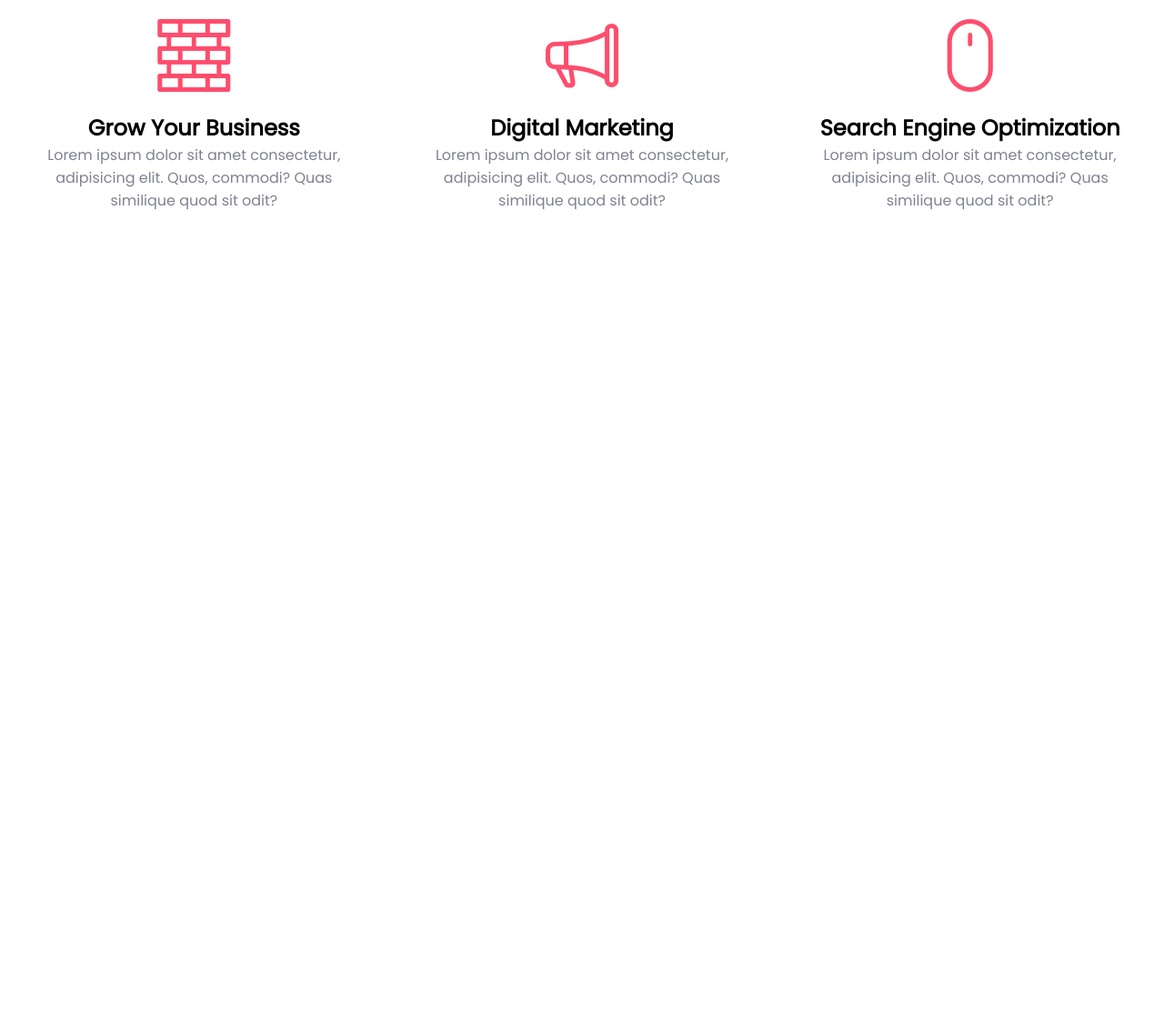
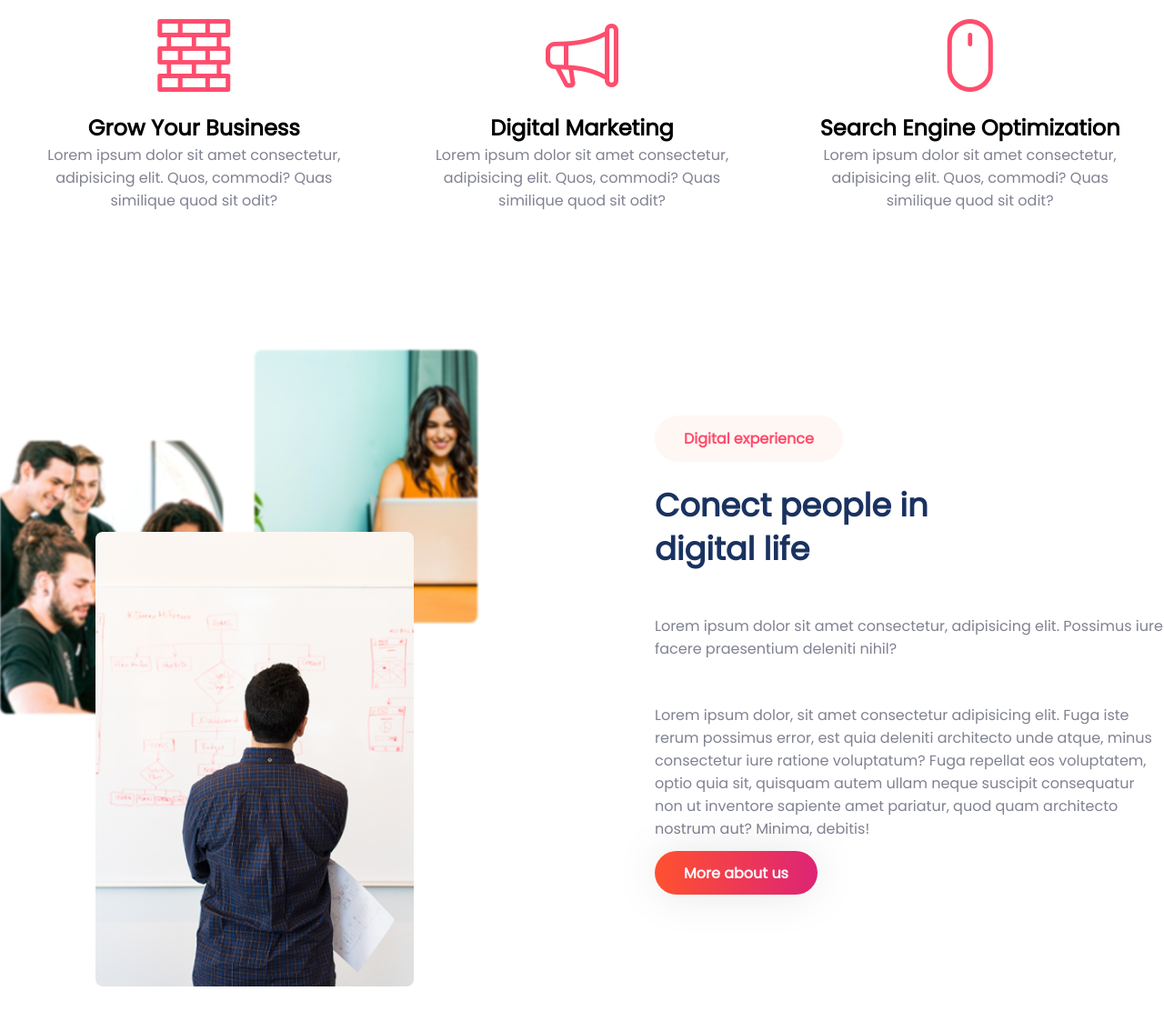
Before and after one commit to mbosprates/exemplo-agencia, a plain HTML site: page index.html in a window 1280 px wide. Shown: the part 1030-2153 px from the top of the page at 91% size. Before the commit the page ends 1415 px from the top, so only its background shows below. Drawn offline with nearby package versions, Linux system fonts and the light colour scheme.

Commit message:
fazendo a seção de digital life area

```diff
--- a/index.html
+++ b/index.html
@@ -103,6 +103,35 @@
                 </div>
             </div>
         </section>
+        <section class="container mx-auto life-area">
+            <div class="grid cols-1 lg-cols-2 tex-center md-text-left">
+                <div class="grid-images">
+                    <div class="item-one"></div>
+                    <div class="item-two"></div>
+                    <div class="item-three"></div>
+                </div>
+                <div class="py-10">
+                    <span class="d-inline btn btn-primary bg-gradient-peach text-red">
+                        Digital experience
+                    </span>
+                    <div class="font-poppins">
+                        <h1 class="text-lg text-dark py-5">
+                        Conect people in <br> digital life
+                        </h1>
+                        <p class="py-5 text-gray">Lorem ipsum dolor sit amet consectetur, adipisicing elit. Possimus iure facere praesentium deleniti nihil?</p>
+
+                        <p class="py-5 text-gray">
+                            Lorem ipsum dolor, sit amet consectetur adipisicing elit. Fuga iste rerum possimus error, est quia deleniti architecto unde atque, minus consectetur iure ratione voluptatum? Fuga repellat eos voluptatem, optio quia sit, quisquam autem ullam neque suscipit consequatur non ut inventore sapiente amet pariatur, quod quam architecto nostrum aut? Minima, debitis!
+                        </p>
+
+                        <py-5>
+                            <a href="#" class="btn btn-primary bg-gradient btn-shadow text-white">More about us</a>
+                        </py-5>
+
+                    </div>
+                </div>
+            </div>
+        </section>
     </main>
 
 
--- a/style.css
+++ b/style.css
@@ -331,10 +331,48 @@ ul{
     padding: 5rem 0;
 }
 
+/* ############## Digital life area ############## */
 
+#site-main .life-area > .grid{
+    column-gap: 10rem;
+}
 
+#site-main .life-area .grid-images{
+    display: grid;
+    grid-template-columns: repeat(16, minmax(10px,1fr));
+    grid-template-rows: repeat(8, minmax(100px,1fr));
+}
 
+#site-main .life-area .grid-images .item-one{
+    background: var(--text-gray);
+    grid-column-start: 1;
+    grid-column-end: 8;
+    grid-row-start: 2;
+    grid-row-end: 5;
+    background: var(--bg-image1);
+    background-size: cover;
+    border-radius: 8px;
+    filter: blur(1px);
+}
+#site-main .life-area .grid-images .item-two{
+    background: var(--text-gray);
+    grid-column-start: 9;
+    grid-column-end: 16;
+    grid-row-start: 1;
+    grid-row-end: 4;
+    background: var(--bg-image2);
+    background-size: cover;
+    border-radius: 8px;
+    filter: blur(1px);
+}
 
+#site-main .life-area .grid-images .item-three{
+    grid-area: 3/4/8/14;
+    background: var(--bg-image3);
+    background-size: cover;
+    border-radius: 8px;
+    z-index: 99;
+}
 
 /* ############## Responsive ############## */
 
@@ -351,6 +389,10 @@ ul{
 @media(min-width:768px){
     .container{
         max-width: 768px;
+    }
+
+    .md-text-left{
+        text-align: left;
     }
 }
 
@@ -379,6 +421,10 @@ ul{
         max-height: 100% !important ;
     }
 
+    .lg-cols-2{
+        grid-template-columns: repeat(2, minmax(0,1fr));
+    }
+
     .lg-cols-3{
         grid-template-columns: repeat(3, minmax(0,1fr));
     }
```
